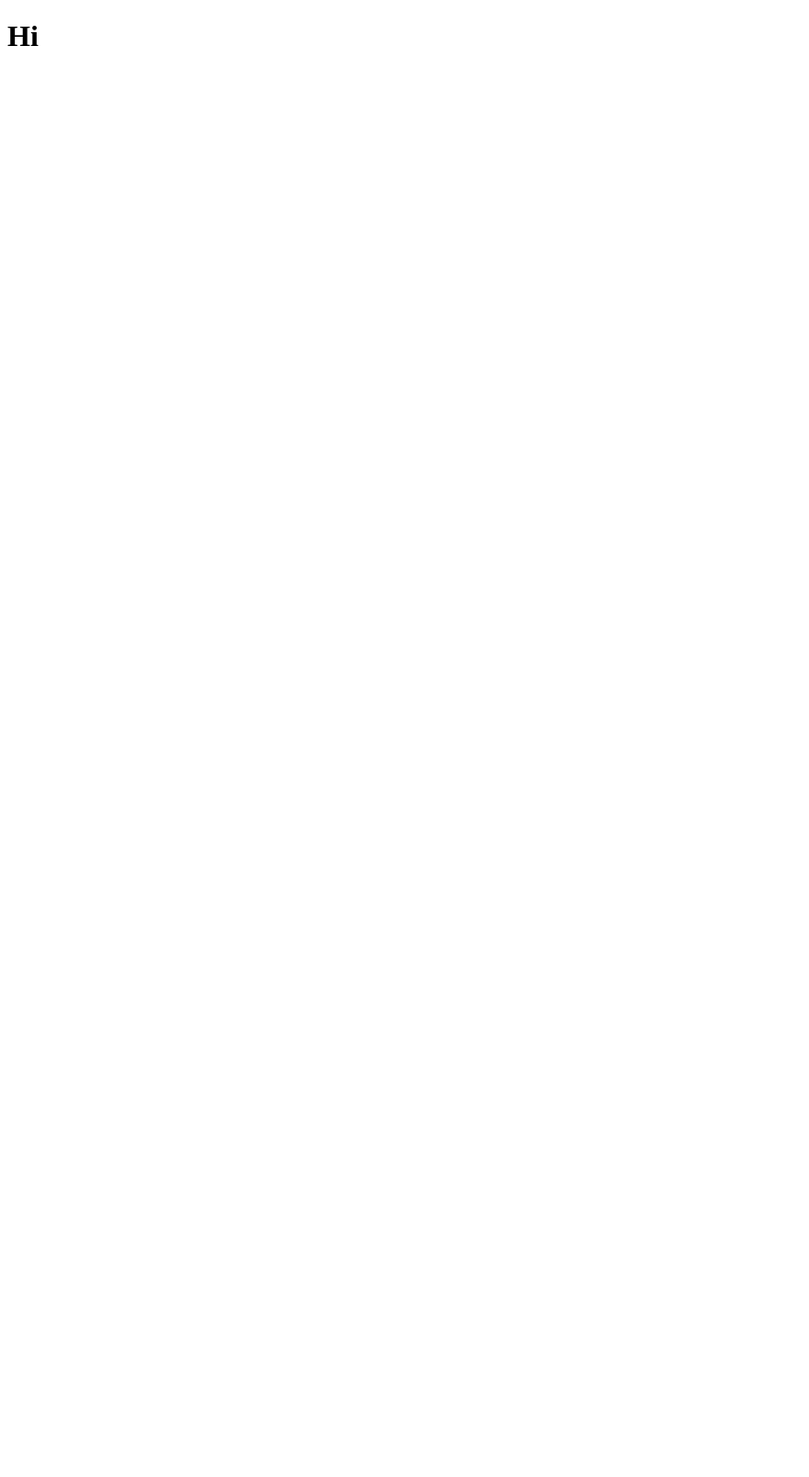
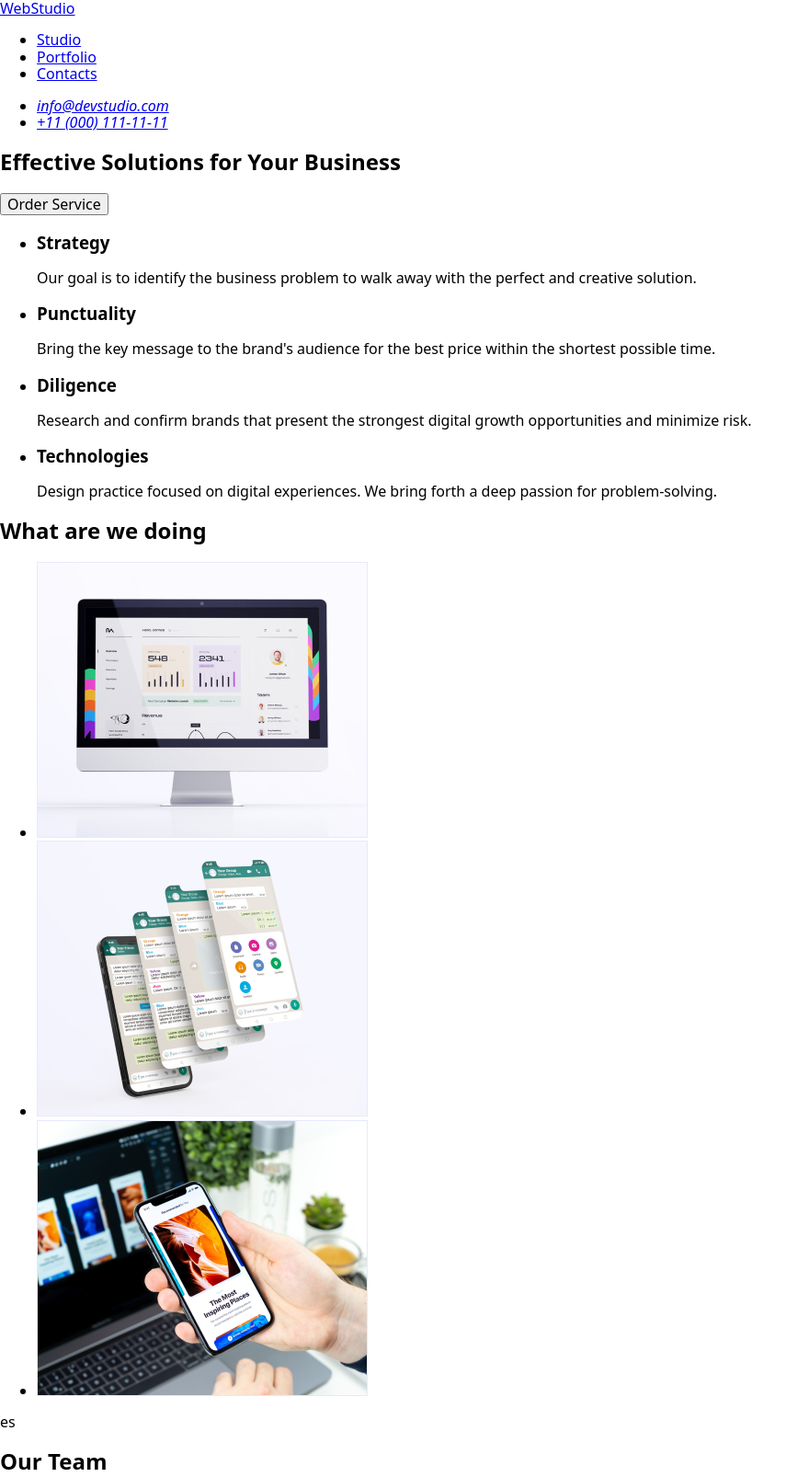
Before and after one commit to KovalUser19/goit-markup-hw-02, a plain HTML site: page index.html in a window 1280 px wide. Shown: the top 1606 px of the page at 92% size, without its empty margins (0-880 px from the left). Before the commit the page ends 800 px from the top, so only its background shows below. Drawn offline with nearby package versions, Linux system fonts and the light colour scheme.

Commit message:
add home 01 into home 02

```diff
--- a/index.html
+++ b/index.html
@@ -2,10 +2,138 @@
 <html lang="en">
   <head>
     <meta charset="UTF-8" />
-    <meta name="viewport" content="width=<device-width>, initial-scale=1.0" />
-    <title>Document</title>
+    <meta http-equiv="X-UA-Compatible" content="IE=edge" />
+    <meta name="viewport" content="width=device-width, initial-scale=1.0" />
+    <title>goit-markup-hw-01</title>
+    <link
+      rel="stylesheet"
+      href="https://cdn.jsdelivr.net/npm/modern-normalize@2.0.0/modern-normalize.min.css"
+    />
   </head>
   <body>
-    <h1>Hi</h1>
+    <!--Header blok-->
+    <header>
+      <nav>
+        <a href="./index.html">WebStudio</a>
+        <ul>
+          <li>
+            <a href="./index.html">Studio</a>
+          </li>
+          <li>
+            <a href="./index.html">Portfolio</a>
+          </li>
+          <li>
+            <a href="./index.html">Contacts</a>
+          </li>
+        </ul>
+      </nav>
+      <address>
+        <ul>
+          <li>
+            <a href="mailto:info@devstudio.com">info@devstudio.com</a>
+          </li>
+          <li>
+            <a href="tel:+110001111111">+11 (000) 111-11-11</a>
+          </li>
+        </ul>
+      </address>
+    </header>
+    <!--Main blok-->
+    <main>
+      <!--Hero section-->
+      <section>
+        <h1>Effective Solutions for Your Business</h1>
+        <button type="button">Order Service</button>
+      </section>
+      <!--Feature section-->
+      <section>
+        <h2 hidden>future opportunities</h2>
+        <ul>
+          <li>
+            <h3>Strategy</h3>
+            <p>
+              Our goal is to identify the business problem to walk away with the perfect and
+              creative solution.
+            </p>
+          </li>
+          <li>
+            <h3>Punctuality</h3>
+            <p>
+              Bring the key message to the brand's audience for the best price within the shortest
+              possible time.
+            </p>
+          </li>
+          <li>
+            <h3>Diligence</h3>
+            <p>
+              Research and confirm brands that present the strongest digital growth opportunities
+              and minimize risk.
+            </p>
+          </li>
+          <li>
+            <h3>Technologies</h3>
+            <p>
+              Design practice focused on digital experiences. We bring forth a deep passion for
+              problem-solving.
+            </p>
+          </li>
+        </ul>
+      </section>
+      <!--Doing section-->
+      <section>
+        <h2>What are we doing</h2>
+        <ul>
+          <li>
+            <img src="./images/img1doing.jpg" alt="laptop" width="360" height="300" />
+          </li>
+          <li>
+            <img src="./images/img2doing.jpg" alt="phons" width="360" height="300" />
+          </li>
+          <li>
+            <img src="./images/img3doing.jpg" alt="laptop and phon" width="360" height="300" />
+          </li>
+        </ul>
+        es
+      </section>
+      <!--Team section-->
+      <section>
+        <h2>Our Team</h2>
+        <ul>
+          <li>
+            <img
+              src="./images/imgMarkGuerrero.jpg"
+              alt="Product Designer"
+              width="264"
+              height="260"
+            />
+            <h3>Mark Guerrero</h3>
+            <p>Product Designer</p>
+          </li>
+          <li>
+            <img src="./images/imgTomFord.jpg" alt="Frontend Developer" width="264" height="260" />
+            <h3>Tom Ford</h3>
+            <p>Frontend Developer</p>
+          </li>
+          <li>
+            <img src="./images/imgCamilaGarcia.jpg" alt="Marketing" width="264" height="260" />
+            <h3>Camila Garcia</h3>
+            <p>Marketing</p>
+          </li>
+          <li>
+            <img src="./images/imgDanielWilson.jpg" alt="UI Designer" width="264" height="260" />
+            <h3>Daniel Wilson</h3>
+            <p>UI Designer</p>
+          </li>
+        </ul>
+      </section>
+    </main>
+    <!--Footer blok-->
+    <footer>
+      <a href="./index.html">WebStudio</a>
+      <p>
+        Increase the flow of customers and sales for your business with digital marketing & growth
+        solutions.
+      </p>
+    </footer>
   </body>
 </html>
```
Also changed, not shown: .prettierrc.json (added), images/img1doing.jpg (added), images/img2doing.jpg (added), images/img3doing.jpg (added), images/imgCamilaGarcia.jpg (added), images/imgDanielWilson.jpg (added), images/imgMarkGuerrero.jpg (added), images/imgTomFord.jpg (added), 2 other files.
